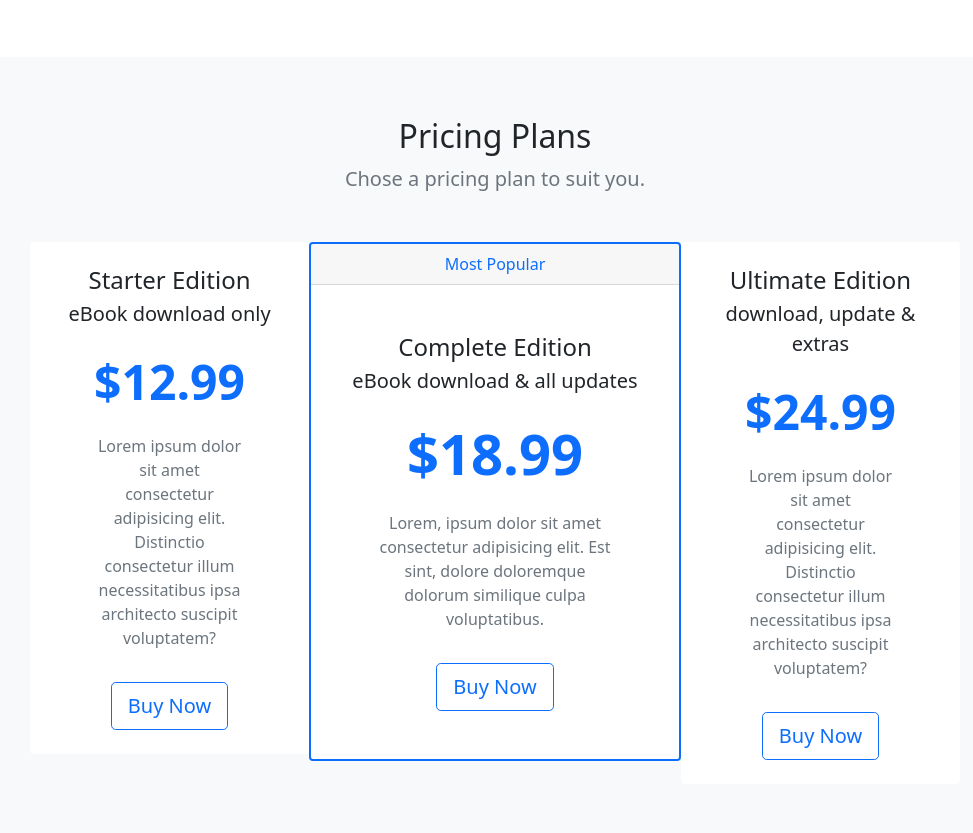
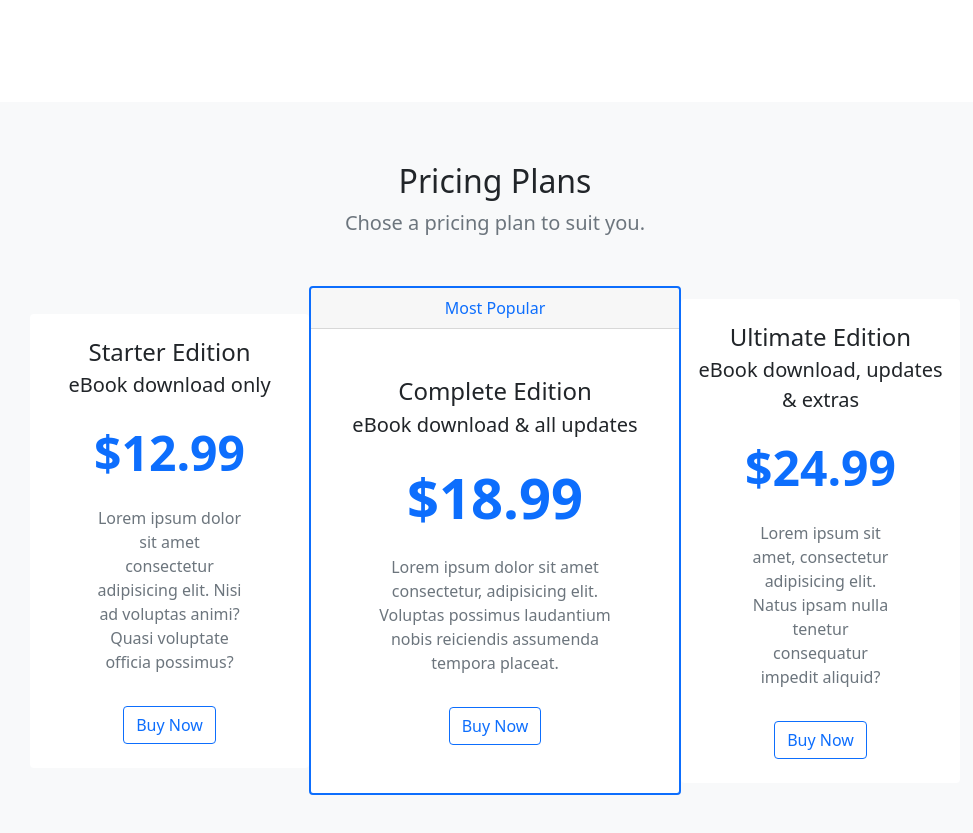
Before and after one commit to csmohamme/didactic-octo-spork, a plain HTML site: page index.html in a window 1280 px wide. Shown: the part 625-1458 px from the top of the page, without its empty margins (145-1118 px from the left). Drawn offline with nearby package versions, Linux system fonts and the light colour scheme.

Commit message:
some edite

```diff
--- a/index.html
+++ b/index.html
@@ -70,7 +70,7 @@
         <div class="row justify-content-center align-items-center">
           <div class="col-md-5 text-md-start text-center">
             <h1>
-              <div class="display-2">Black-Belt Slayer</div>
+              <div class="display-2">Black-Belt</div>
               <div class="display-5 text-muted">Your Coding Skill</div>
             </h1>
             <p class="lead text-mted my-4">
@@ -91,26 +91,25 @@
     </section>
 
     <!-- pricing plans -->
-    <section id="pricing" class="bg-light nt-5">
+    <section id="pricing" class="bg-light mt-5">
       <div class="container-lg">
         <div class="text-center">
           <h2>Pricing Plans</h2>
           <p class="lead text-muted">Chose a pricing plan to suit you.</p>
         </div>
 
-        <div class="row my-5 align-item-cennter justify-content-center g-0">
+        <div class="row my-5 align-items-center justify-content-center g-0">
           <div class="col-8 col-lg-4 col-xl-3">
             <div class="card border-0">
-              <div class="card-body text-center py-4">
+              <div class="card-body py-4 text-center">
                 <h4 class="card-title">Starter Edition</h4>
                 <p class="lead card-subtitle">eBook download only</p>
                 <p class="display-5 my-4 text-primary fw-bold">$12.99</p>
                 <p class="card-text mx-5 text-muted d-none d-lg-block">
-                  Lorem ipsum dolor sit amet consectetur adipisicing elit.
-                  Distinctio consectetur illum necessitatibus ipsa architecto
-                  suscipit voluptatem?
+                  Lorem ipsum dolor sit amet consectetur adipisicing elit. Nisi
+                  ad voluptas animi? Quasi voluptate officia possimus?
                 </p>
-                <a href="#" class="btn btn-outline-primary btn-lg mt-3"
+                <a href="" class="btn btn-outline-primary bt-lg mt-3"
                   >Buy Now</a
                 >
               </div>
@@ -122,15 +121,16 @@
               <div class="card-header text-center text-primary">
                 Most Popular
               </div>
-              <div class="card-body text-center py-5">
+              <div class="card-body py-5 text-center">
                 <h4 class="card-title">Complete Edition</h4>
                 <p class="lead card-subtitle">eBook download & all updates</p>
-                <p class="display-4 text-primary my-4 fw-bold">$18.99</p>
-                <p class="card-text text-muted mx-5 d-none d-lg-block">
-                  Lorem, ipsum dolor sit amet consectetur adipisicing elit. Est
-                  sint, dolore doloremque dolorum similique culpa voluptatibus.
+                <p class="display-4 my-4 text-primary fw-bold">$18.99</p>
+                <p class="card-text mx-5 text-muted d-none d-lg-block">
+                  Lorem ipsum dolor sit amet consectetur, adipisicing elit.
+                  Voluptas possimus laudantium nobis reiciendis assumenda
+                  tempora placeat.
                 </p>
-                <a href="#" class="btn btn-outline-primary btn-lg mt-3"
+                <a href="" class="btn btn-outline-primary bt-lg mt-3"
                   >Buy Now</a
                 >
               </div>
@@ -139,16 +139,17 @@
 
           <div class="col-8 col-lg-4 col-xl-3">
             <div class="card border-0">
-              <div class="card-body text-center py-4">
+              <div class="card-body py-4 text-center">
                 <h4 class="card-title">Ultimate Edition</h4>
-                <p class="lead card-subtitle">download, update & extras</p>
+                <p class="lead card-subtitle">
+                  eBook download, updates & extras
+                </p>
                 <p class="display-5 my-4 text-primary fw-bold">$24.99</p>
                 <p class="card-text mx-5 text-muted d-none d-lg-block">
-                  Lorem ipsum dolor sit amet consectetur adipisicing elit.
-                  Distinctio consectetur illum necessitatibus ipsa architecto
-                  suscipit voluptatem?
+                  Lorem ipsum sit amet, consectetur adipisicing elit. Natus
+                  ipsam nulla tenetur consequatur impedit aliquid?
                 </p>
-                <a href="#" class="btn btn-outline-primary btn-lg mt-3"
+                <a href="" class="btn btn-outline-primary bt-lg mt-3"
                   >Buy Now</a
                 >
               </div>
```
